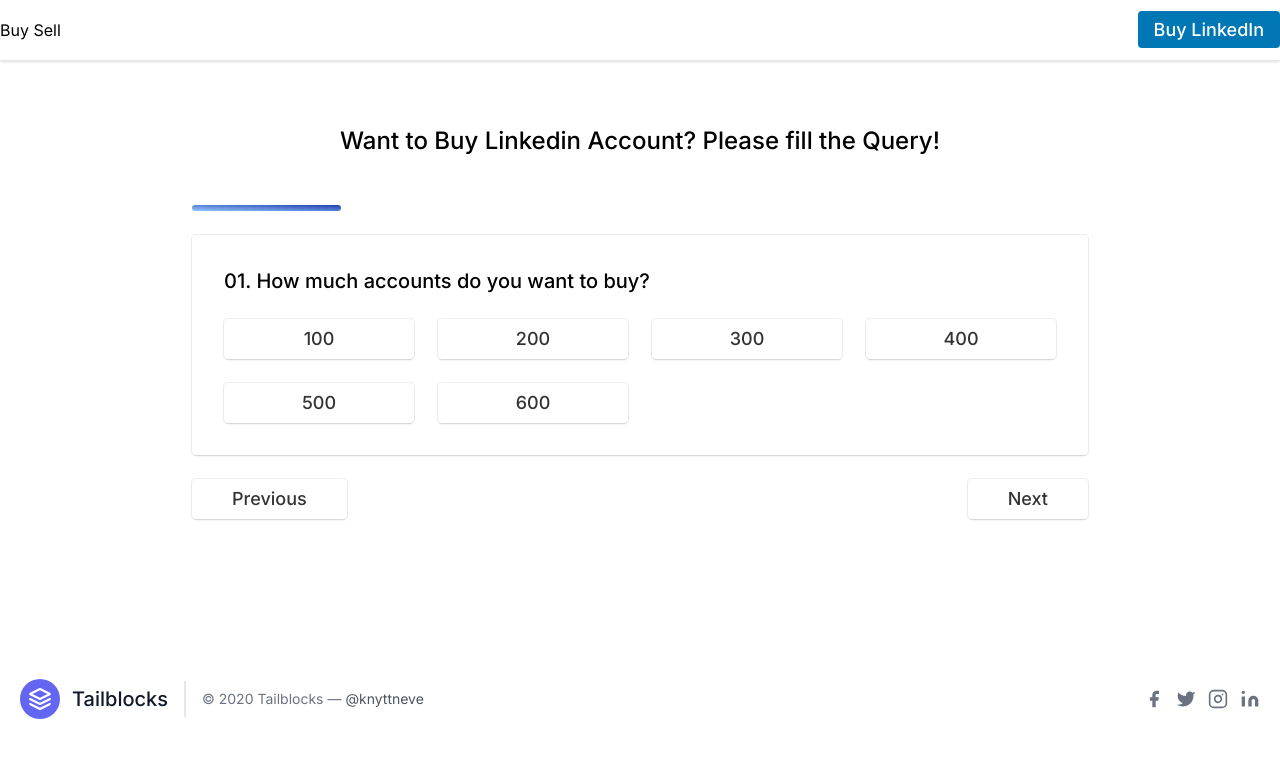
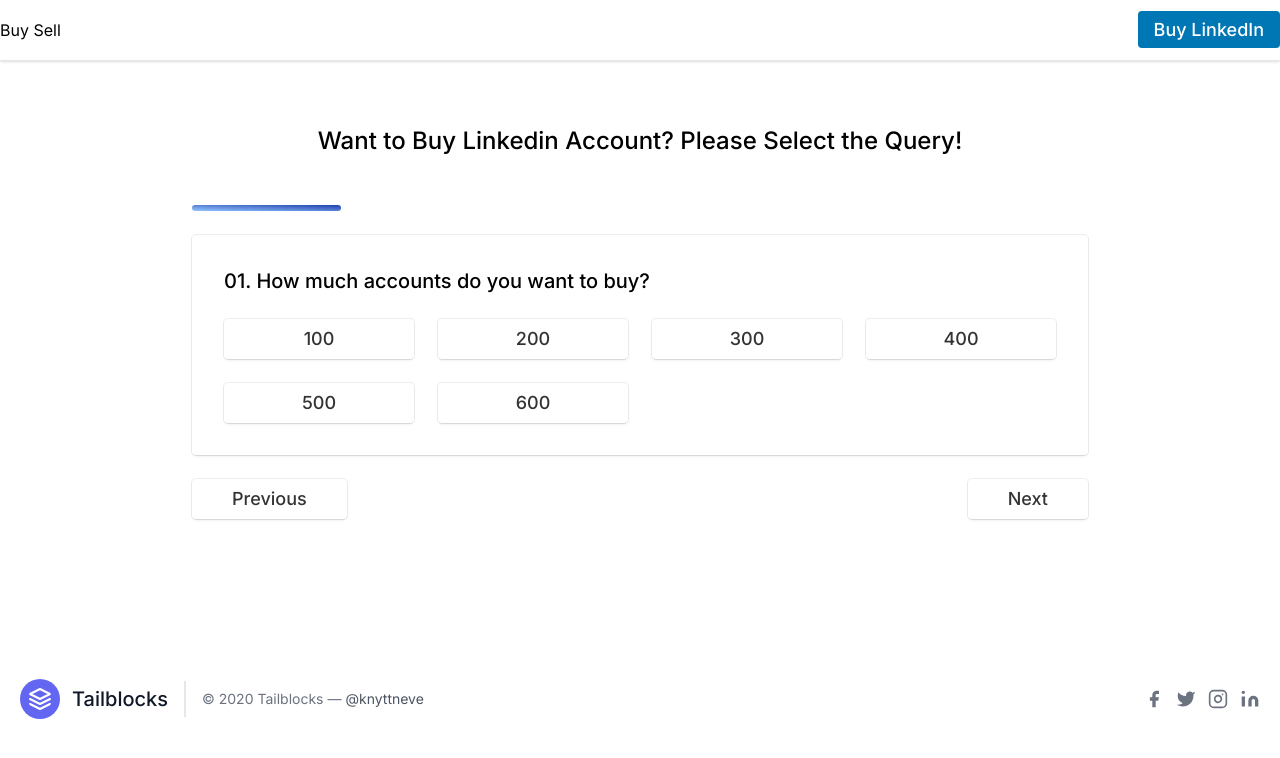
Before and after one commit to rakibulhasan-bu/linkedin-buy, a Next.js app: page /buy-linkedin in a window 1280 px wide. Shown: the top 758 px of the page. Built offline with nearby package versions, Linux system fonts and the light colour scheme.

Commit message:
question page

```diff
--- a/app/buy-linkedin/page.tsx
+++ b/app/buy-linkedin/page.tsx
@@ -3,7 +3,7 @@
 export default function page() {
     return (
         <div className='container mx-auto py-16'>
-            <h2 className="text-center text-2xl font-medium">Want to Buy Linkedin Account? Please fill the Query!</h2>
+            <h2 className="text-center text-2xl font-medium">Want to Buy Linkedin Account? Please Select the Query!</h2>
             <QuestionSection />
         </div>
     );
--- a/app/components/buy-linkedin/QuestionSection.tsx
+++ b/app/components/buy-linkedin/QuestionSection.tsx
@@ -129,8 +129,8 @@
                     <div className='p-8 myShadow rounded mt-6'>
                         <h2 className="text-xl font-medium">06. Which verification type do you need?</h2>
                         <div className='grid grid-cols-2 gap-6 pt-6'>
-                            <button onClick={() => handleSubmit('verified')} className={`optionButton ${activeQuestionValue === 'organic' && 'bg-primary text-white'}`}>Verified account</button>
-                            <button onClick={() => handleSubmit('non-verified')} className={`optionButton ${activeQuestionValue === 'manually' && 'bg-primary text-white'}`}>Non verified account</button>
+                            <button onClick={() => handleSubmit('verified')} className={`optionButton ${activeQuestionValue === 'verified' && 'bg-primary text-white'}`}>Verified account</button>
+                            <button onClick={() => handleSubmit('non-verified')} className={`optionButton ${activeQuestionValue === 'non-verified' && 'bg-primary text-white'}`}>Non verified account</button>
                         </div>
                     </div>
                 )
```
